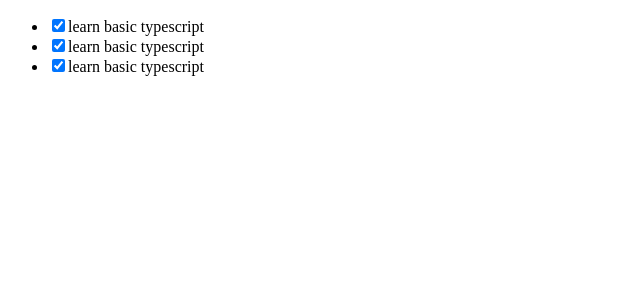
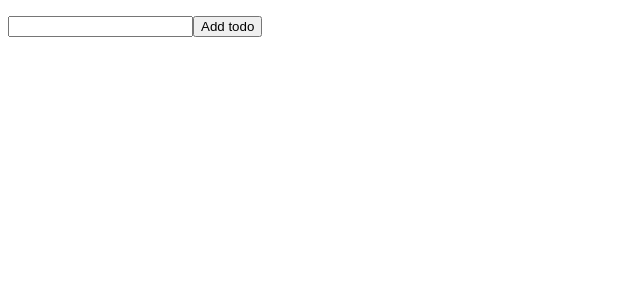
Before and after one commit to godfreyturqz/todo-ts, a React (Create React App) app: page / in a window 1280 px wide. Shown: the top 300 px of the page, without its empty margins (0-640 px from the left). Built offline with nearby package versions, Linux system fonts and the light colour scheme.

Commit message:
AddTodoForm component

```diff
--- /dev/null
+++ b/src/AddTodoForm.tsx
@@ -0,0 +1,30 @@
+import { useState, ChangeEvent, FormEvent } from 'react'
+
+interface AddTodoFormProps {
+    addTodo: AddTodo
+}
+
+const AddTodoForm: React.FC<AddTodoFormProps> = ({addTodo}) => {
+
+    const [newTodo, setNewTodo] = useState('')
+
+    const handleChange = (e: ChangeEvent<HTMLInputElement>) => {
+        setNewTodo(e.target.value)
+    }
+
+    const handleSubmit = (e: FormEvent<HTMLFormElement>) => {
+        e.preventDefault()
+        if (newTodo === '') return
+        addTodo(newTodo)
+        setNewTodo('')
+    }
+
+    return (
+        <form onSubmit={handleSubmit}>
+            <input type="text" value={newTodo} onChange={handleChange}/>
+            <button>Add todo</button>
+        </form>
+    )
+}
+
+export default AddTodoForm
--- a/src/App.tsx
+++ b/src/App.tsx
@@ -1,19 +1,23 @@
 import { useState } from 'react'
+import AddTodoForm from './AddTodoForm'
 import TodoList from "./TodoList"
 
 
 const initialTodos: Array<Todo> = [
-  {text: 'learn basic typescript', complete: true},
-  {text: 'learn basic typescript', complete: true},
-  {text: 'learn basic typescript', complete: true}
+  // {text: 'learn basic typescript', complete: true},
 ]
 
 const App: React.FC = () => {
   const [todos, setTodos] = useState(initialTodos)
 
+  const addTodo: AddTodo = (newTodo) => {
+    setTodos([...todos, {text: newTodo, complete: false}])
+  }
+
   return (
     <div>
       <TodoList todos={todos}/>
+      <AddTodoForm addTodo={addTodo}/>
     </div>
   )
 }
--- a/src/TodoListItem.tsx
+++ b/src/TodoListItem.tsx
@@ -1,5 +1,3 @@
-import React from 'react'
-
 interface TodoListItemProps {
     todo: Todo
 }
--- a/src/types.d.ts
+++ b/src/types.d.ts
@@ -2,3 +2,5 @@
     text: string
     complete: boolean
 }
+
+type AddTodo = (newTodo: string) => void
```
